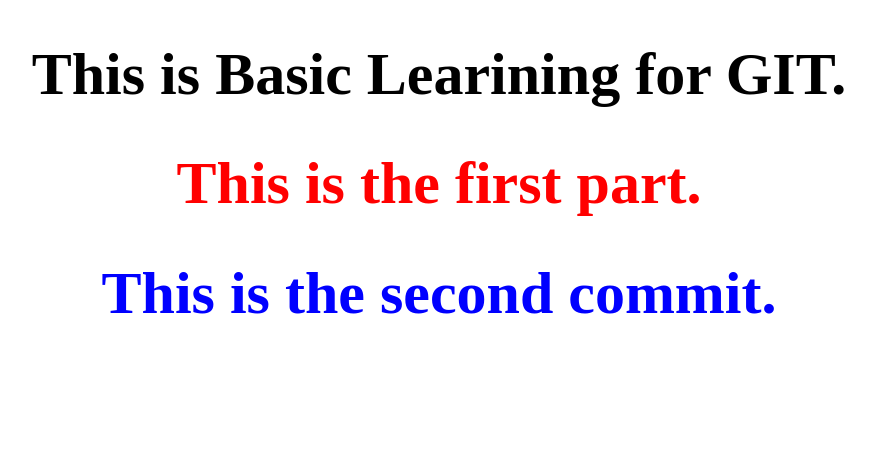
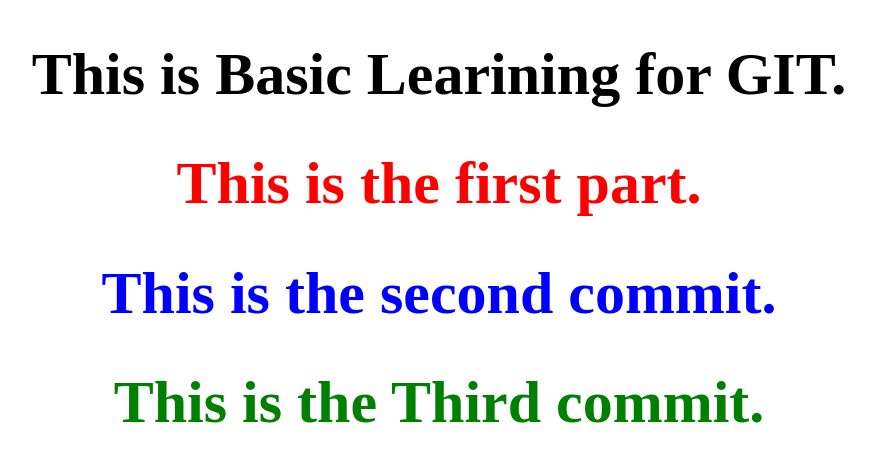
Before and after one commit to ashokneupane100/youtubeProject, a plain HTML site: page index.html in a window 1280 px wide. Shown: the whole page, without its empty margins (201-1076 px from the left). Drawn offline with Linux system fonts and the light colour scheme.

Commit message:
Third Commit

```diff
--- a/index.html
+++ b/index.html
@@ -9,6 +9,7 @@
     <h1>This is Basic Learining for GIT.</h1>
     <h1 style="color:red;">This is the first part.</h1>
     <h1 style="color:blue;">This is the second commit.</h1>
+    <h1 style="color:green;">This is the Third commit.</h1>
 
 
 
```
